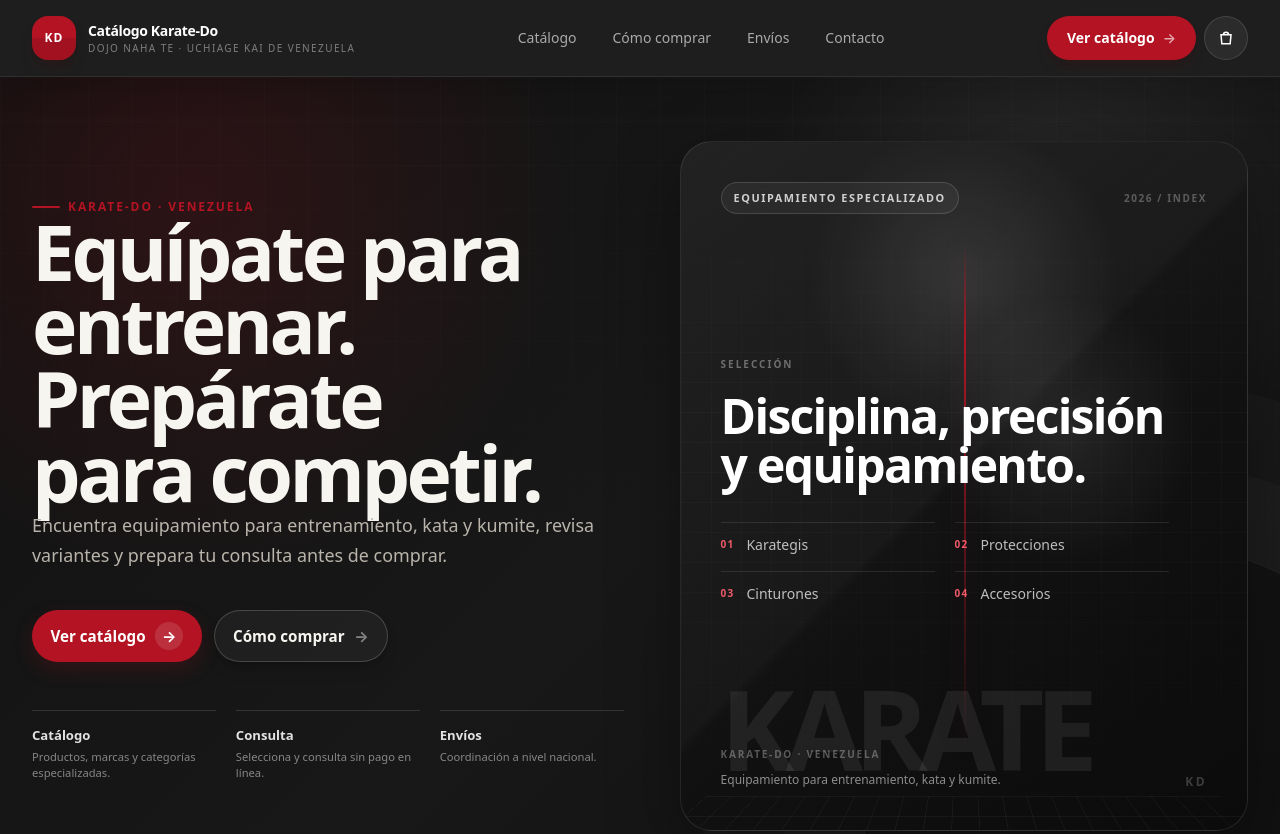
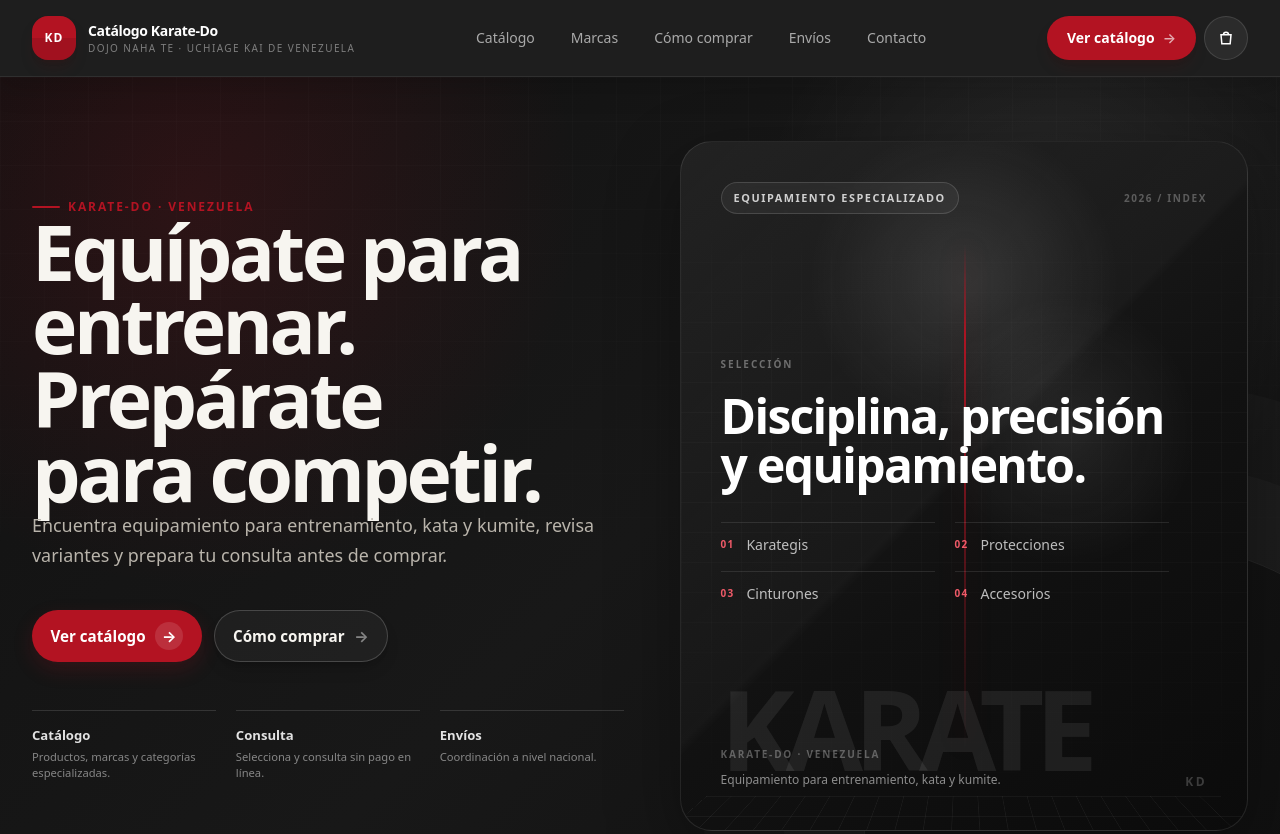
Before and after one commit to maorusohh/catalogo-karate, a Next.js app: page / in a window 1280 px wide. Shown: the top 834 px of the page. Built offline with nearby package versions, Linux system fonts and the light colour scheme.

Commit message:
feat: add brands to primary navigation

```diff
--- a/src/components/layout/site-header.tsx
+++ b/src/components/layout/site-header.tsx
@@ -5,6 +5,7 @@ import { Container } from "@/components/ui/container";
 
 const navigation = [
   { href: "/catalogo", label: "Catálogo" },
+  { href: "/marcas", label: "Marcas" },
   { href: "/como-comprar", label: "Cómo comprar" },
   { href: "/entregas", label: "Envíos" },
   { href: "/contacto", label: "Contacto" },
```
